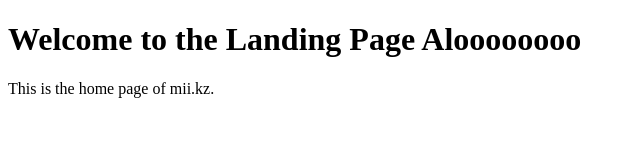
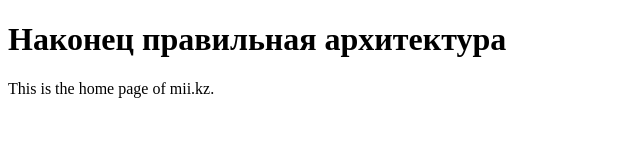
Before and after one commit to Zazh/mii.kz, a website: page services/landing/public/home.html in a window 1280 px wide. Shown: the whole page, without its empty margins (0-640 px from the left). Drawn offline with Linux system fonts and the light colour scheme.

Commit message:
Welcome MII

```diff
--- a/services/landing/public/home.html
+++ b/services/landing/public/home.html
@@ -7,7 +7,7 @@
     <title>Home</title>
 </head>
 <body>
-    <h1>Welcome to the Landing Page Aloooooooo</h1>
+    <h1>Наконец правильная архитектура</h1>
     <p>This is the home page of mii.kz.</p>
 </body>
 </html>
```
